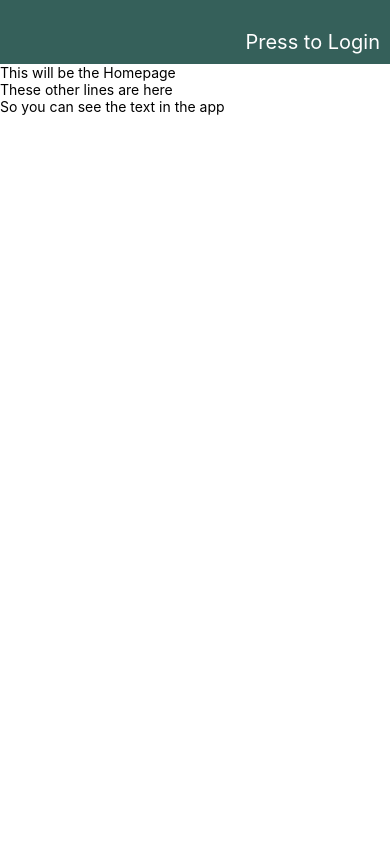
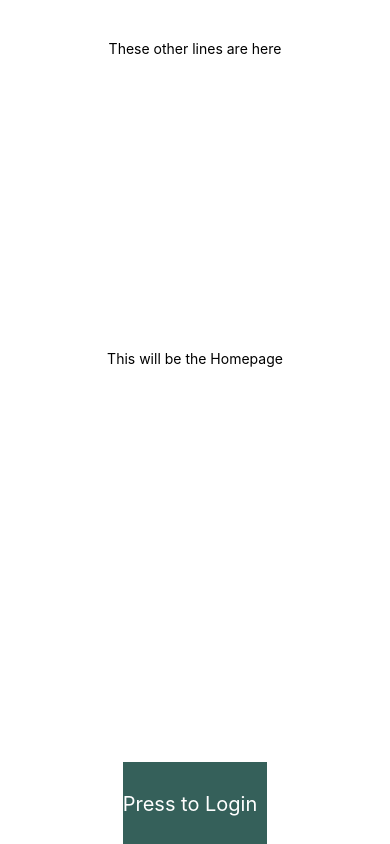
Before and after one commit to apnoble/react-native-fundamentals, a React Native app: screen / in a window 390 px wide. Built offline with nearby package versions, Linux system fonts and the light colour scheme.

Commit message:
add android specific styling

```diff
--- a/app/sections/Header.js
+++ b/app/sections/Header.js
@@ -1,5 +1,5 @@
 import React from 'react';
-import { StyleSheet, Text, View } from 'react-native';
+import { StyleSheet, Text, View, Platform } from 'react-native';
 
 export class Header extends React.Component {
     constructor(props) {
@@ -33,8 +33,8 @@
     },
     headStyle: {
         paddingTop: 30,
-        paddingBottom: 10,
         paddingRight: 10,
-        backgroundColor: '#35605a'
+        backgroundColor: Platform.OS === 'android'? '#ff0000':'#35605a',
+        flex: 1
     }
-})
+});
--- a/app/views/Home.js
+++ b/app/views/Home.js
@@ -5,13 +5,19 @@
 export class Home extends React.Component {
     render() {
         return(
-            <View>
+            <View style={styles.container}>
                 <Header message='Press to Login' />
-                <Text>This will be the Homepage</Text>
-                <Text>These other lines are here</Text>
-                <Text>So you can see the text in the app</Text>
-
+                <Text style={{flex:8}}>This will be the Homepage</Text>
+                <Text style={{flex:6, paddingTop:40}}>These other lines are here</Text>
             </View>
         );
     }
 }
+
+const styles = StyleSheet.create({
+    container: {
+        flex: 1,
+        flexDirection: 'column-reverse',
+        alignItems: 'center'
+    }
+});
```
